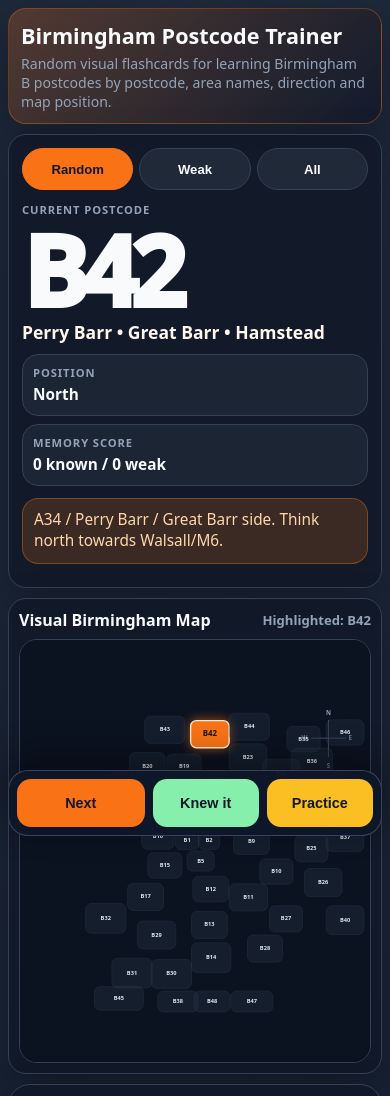
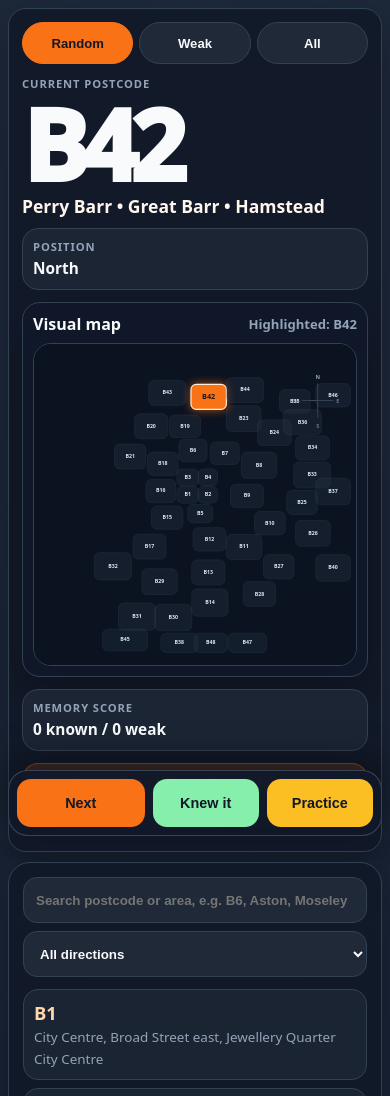
Before and after one commit to harjbains/Uber-Engine---Areas, a plain HTML site: page index.html in a window 390 px wide. Shown: the top 1096 px of the page. Drawn offline with Linux system fonts and the light colour scheme.

Commit message:
Mobile UI refinements

```diff
--- a/index.html
+++ b/index.html
@@ -113,6 +113,10 @@
       margin: 10px 0 12px;
     }
 
+    .meta-grid.single {
+      grid-template-columns: 1fr;
+    }
+
     .meta {
       background: rgba(31, 41, 55, 0.82);
       border: 1px solid var(--line);
@@ -168,6 +172,13 @@
     button.known { background: #86efac; }
 
     .map-card { padding: 14px; }
+
+    .embedded-map {
+      margin: 10px 0 12px;
+      padding: 10px;
+      border-radius: 18px;
+      background: rgba(15, 23, 42, 0.72);
+    }
     .map-head {
       display: flex;
       justify-content: space-between;
@@ -190,8 +201,8 @@
     svg {
       display: block;
       width: 100%;
-      height: min(62vh, 640px);
-      min-height: 420px;
+      height: min(48vh, 520px);
+      min-height: 340px;
       background: #0b1220;
     }
 
@@ -325,8 +336,8 @@
       .map-head span { font-size: .82rem; }
 
       svg {
-        height: 52vh;
-        min-height: 360px;
+        height: 42vh;
+        min-height: 300px;
       }
 
       .list-tools {
@@ -377,20 +388,15 @@
       .postcode-grid { grid-template-columns: 1fr; }
 
       svg {
-        height: 50vh;
-        min-height: 330px;
+        height: 38vh;
+        min-height: 280px;
       }
     }
   </style>
 </head>
 <body>
   <main class="app">
-    <header>
-      <h1>Birmingham Postcode Trainer</h1>
-      <p>Random visual flashcards for learning Birmingham B postcodes by postcode, area names, direction and map position.</p>
-    </header>
-
-    <section class="card trainer">
+<section class="card trainer">
       <div class="mode-row">
         <button class="chip active" id="randomMode">Random</button>
         <button class="chip" id="weakMode">Weak</button>
@@ -401,11 +407,30 @@
       <div class="postcode" id="postcodeText">B42</div>
       <div class="areas" id="areasText">Perry Barr • Great Barr • Hamstead</div>
 
-      <div class="meta-grid">
+      <div class="meta-grid single">
         <div class="meta">
           <div class="label">Position</div>
           <div class="value" id="positionText">North Birmingham</div>
         </div>
+      </div>
+
+      <section class="map-card embedded-map">
+        <div class="map-head">
+          <h2>Visual map</h2>
+          <span id="mapHint">Highlighted: B42</span>
+        </div>
+        <div class="map-wrap">
+          <svg id="mapSvg" viewBox="0 0 800 760" role="img" aria-label="Simplified Birmingham postcode map">
+            <path class="compass" d="M705 80 L705 165 M665 122 L745 122" />
+            <text class="compass-text" x="705" y="68">N</text>
+            <text class="compass-text" x="705" y="190">S</text>
+            <text class="compass-text" x="755" y="127">E</text>
+            <text class="compass-text" x="650" y="127">W</text>
+          </svg>
+        </div>
+      </section>
+
+      <div class="meta-grid single">
         <div class="meta">
           <div class="label">Memory score</div>
           <div class="value" id="scoreText">0 known / 0 weak</div>
@@ -420,22 +445,6 @@
           <button class="known" id="knownBtn">Knew it</button>
           <button class="weak" id="weakBtn">Need practice</button>
         </div>
-      </div>
-    </section>
-
-    <section class="map-card">
-      <div class="map-head">
-        <h2>Visual Birmingham Map</h2>
-        <span id="mapHint">Highlighted: B42</span>
-      </div>
-      <div class="map-wrap">
-        <svg id="mapSvg" viewBox="0 0 800 760" role="img" aria-label="Simplified Birmingham postcode map">
-          <path class="compass" d="M705 80 L705 165 M665 122 L745 122" />
-          <text class="compass-text" x="705" y="68">N</text>
-          <text class="compass-text" x="705" y="190">S</text>
-          <text class="compass-text" x="755" y="127">E</text>
-          <text class="compass-text" x="650" y="127">W</text>
-        </svg>
       </div>
     </section>
 
```
